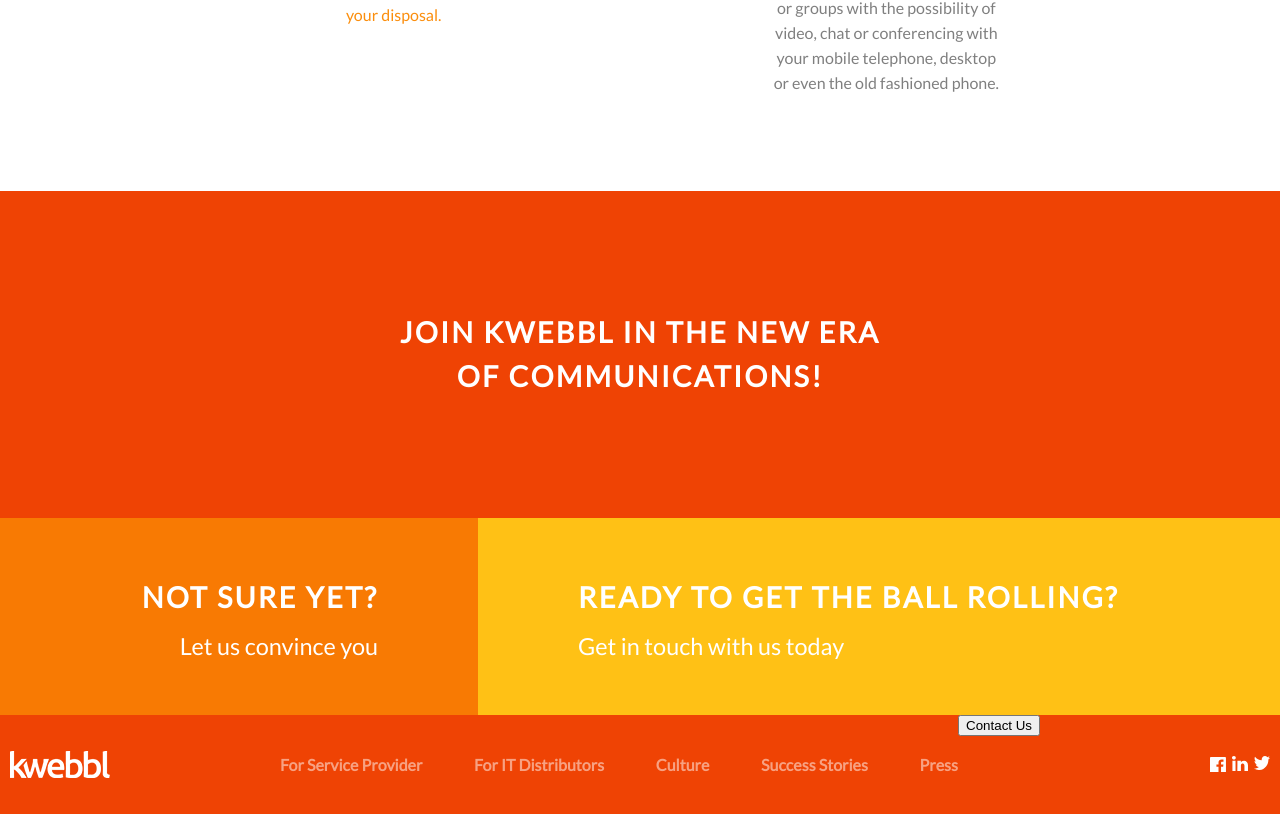
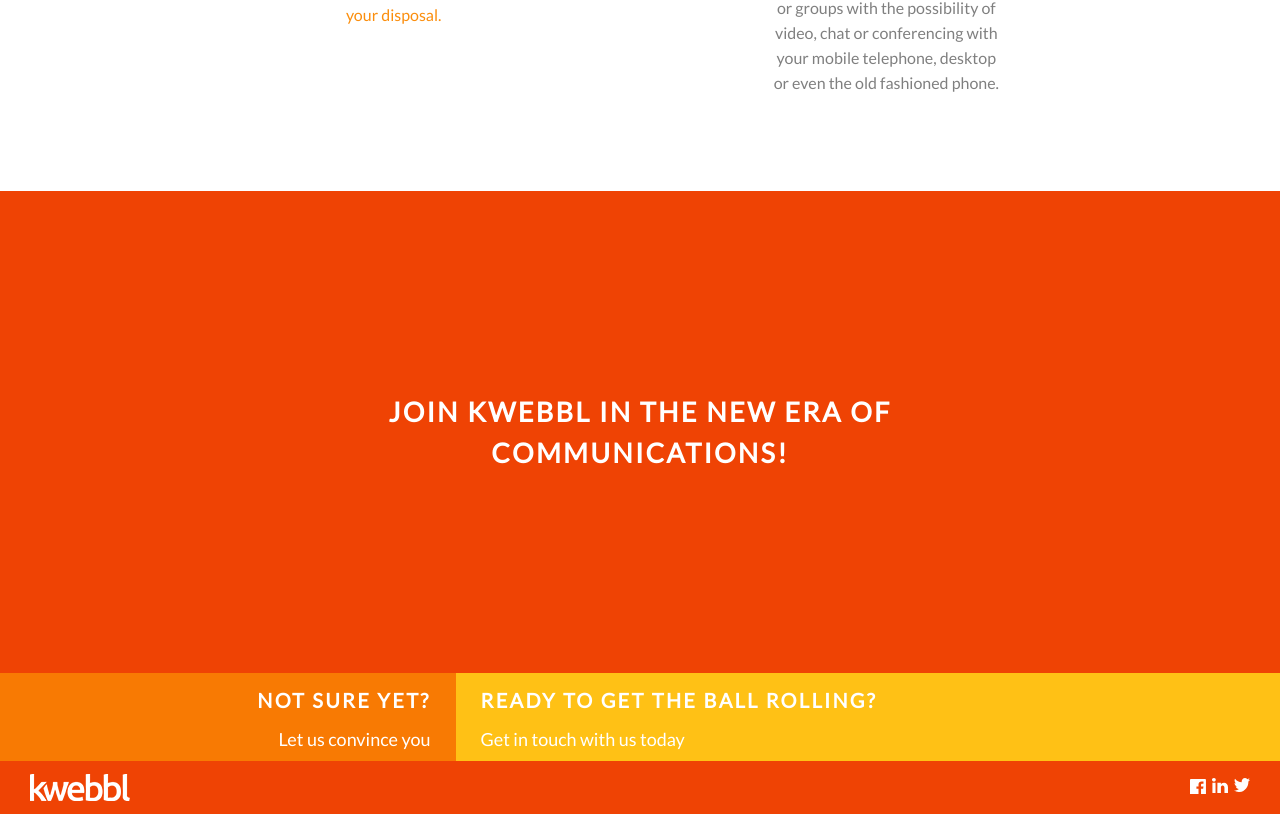
Before and after one commit to Ermugard/kwebbl-site, a React (Create React App) app: page /#/ in a window 1280 px wide. Shown: the part 5995-6809 px from the top of the page. Built offline with nearby package versions, Linux system fonts and the light colour scheme.

Commit message:
carousel & footer

```diff
--- a/src/components/Footer/FooterStyles.css
+++ b/src/components/Footer/FooterStyles.css
@@ -95,3 +95,98 @@
           display: flex;
           width: 60px;
           justify-content: space-between; } }
+
+@media (min-width: 321px) {
+  footer.footer {
+    background-color: #ef4304;
+    flex-direction: column; }
+    footer.footer > * {
+      display: -webkit-box;
+      display: -moz-box;
+      display: -ms-flexbox;
+      display: -webkit-flex;
+      display: flex;
+      width: 100%; }
+    footer.footer .top {
+      order: 0;
+      color: #fff;
+      text-align: center;
+      justify-content: center;
+      align-items: center;
+      align-content: center;
+      font-weight: bold;
+      font-size: 27px;
+      line-height: 1.52;
+      letter-spacing: 2.3px;
+      text-transform: uppercase; }
+      footer.footer .top p {
+        max-width: 508px;
+        margin: 80px auto; }
+    footer.footer .center {
+      color: #fff;
+      display: -webkit-box;
+      display: -moz-box;
+      display: -ms-flexbox;
+      display: -webkit-flex;
+      display: flex;
+      align-content: stretch;
+      align-items: stretch;
+      order: 1;
+      height: 165px; }
+      footer.footer .center .left, footer.footer .center .right {
+        display: -webkit-box;
+        display: -moz-box;
+        display: -ms-flexbox;
+        display: -webkit-flex;
+        display: flex;
+        flex-direction: column;
+        justify-content: center; }
+      footer.footer .center .left {
+        background-color: #f87a03;
+        width: 35%;
+        padding-right: 25px;
+        text-align: right; }
+      footer.footer .center .right {
+        background-color: #ffc115;
+        width: 65%;
+        padding-left: 25px;
+        text-align: left; }
+      footer.footer .center .top-text, footer.footer .center .bottom-text {
+        margin: 0; }
+      footer.footer .center .top-text {
+        font-size: 20px;
+        font-weight: bold;
+        text-transform: uppercase;
+        line-height: 1.52;
+        letter-spacing: 2.3px;
+        margin-bottom: 15px; }
+      footer.footer .center .bottom-text {
+        font-size: 18px; }
+    footer.footer .bottom {
+      order: 2;
+      display: -webkit-box;
+      display: -moz-box;
+      display: -ms-flexbox;
+      display: -webkit-flex;
+      display: flex;
+      width: 100%;
+      height: 100px; }
+      footer.footer .bottom > div {
+        display: -webkit-box;
+        display: -moz-box;
+        display: -ms-flexbox;
+        display: -webkit-flex;
+        display: flex;
+        flex-grow: 1;
+        align-items: center;
+        justify-content: space-between;
+        order: 2;
+        margin: 0 30px; }
+        footer.footer .bottom > div .social {
+          display: -webkit-box;
+          display: -moz-box;
+          display: -ms-flexbox;
+          display: -webkit-flex;
+          display: flex;
+          width: 60px;
+          justify-content: space-between; } }
--- a/src/components/Footer/FooterStyles.scss
+++ b/src/components/Footer/FooterStyles.scss
@@ -95,7 +95,91 @@
 // tablet
 @media ( min-width: 321px ) {
   footer.footer {
+    background-color: $RedOrangeBg;
+    flex-direction: column;
 
+    & > * {
+      @include flex-mix();
+      width: 100%;
+    }
+
+    .top {
+      order: 0;
+      color: $White;
+      text-align: center;
+      justify-content: center;
+      align-items: center;
+      align-content: center;
+      font-weight: bold;
+      font-size: 27px;
+      line-height: 1.52;
+      letter-spacing: 2.3px;
+      text-transform: uppercase;
+
+      p {
+        max-width: 508px;
+        margin: 80px auto;
+      }
+    }
+    .center {
+      color: $White;
+      @include flex-mix();
+      align-content: stretch;
+      align-items: stretch;
+      order: 1;
+      height: 165px;
+      .left, .right {
+        @include flex-mix();
+        flex-direction: column;
+        justify-content: center;
+      }
+      .left {
+        background-color: $LightOrangeBg;
+        width: 35%;
+        padding-right: 25px;
+        text-align: right;
+      }
+      .right {
+        background-color: $LightYellowBg;
+        width: 65%;
+        padding-left: 25px;
+        text-align: left;
+      }
+      .top-text, .bottom-text {
+        margin: 0;
+      }
+      .top-text {
+        font-size: 20px;
+        font-weight: bold;
+        text-transform: uppercase;
+        line-height: 1.52;
+        letter-spacing: 2.3px;
+        margin-bottom: 15px;
+      }
+      .bottom-text {
+        font-size: 18px;
+      }
+    }
+    .bottom {
+      order: 2;
+      @include flex-mix();
+      width: 100%;
+      height: 100px;
+      & > div {
+        @include flex-mix();
+        flex-grow: 1;
+        align-items: center;
+        justify-content: space-between;
+        order: 2;
+        margin: 0 30px;
+
+        .social {
+          @include flex-mix();
+          width: 60px;
+          justify-content: space-between;
+        }
+      }
+    }
   }
 }
 
--- a/src/components/Menu/MenuStyles.css
+++ b/src/components/Menu/MenuStyles.css
@@ -174,7 +174,9 @@
         .page-layout header.header.open .menu .burger-button .line_3 {
           transform: rotate(135deg) translate(-8px, 15px);
           -moz-transform: rotate(135deg) translate(-8px, 15px);
-          -webkit-transform: rotate(135deg) translate(-8px, 15px); } }
+          -webkit-transform: rotate(135deg) translate(-8px, 15px); }
+  footer.footer .menu {
+    display: none; } }
 
 @media (max-width: 320px) {
   .page-layout header.header .logo {
--- a/src/components/Menu/MenuStyles.scss
+++ b/src/components/Menu/MenuStyles.scss
@@ -209,6 +209,12 @@
       }
     }
   }
+
+  footer.footer {
+    .menu {
+      display: none;
+    }
+  }
 }
 
 // mobile
```
